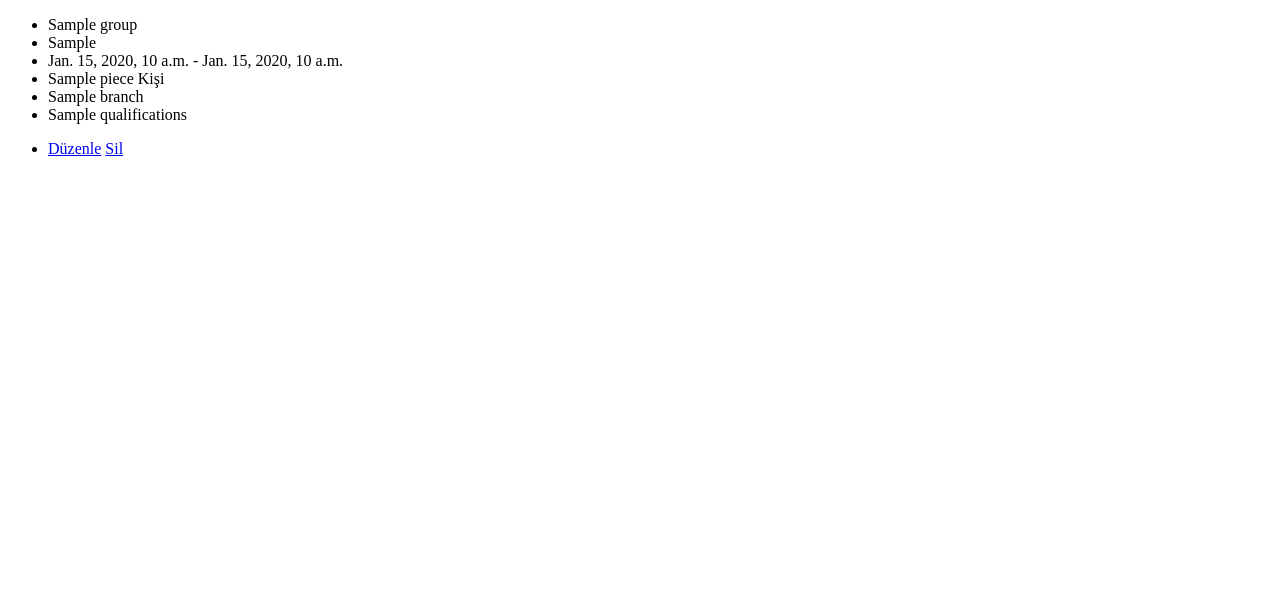
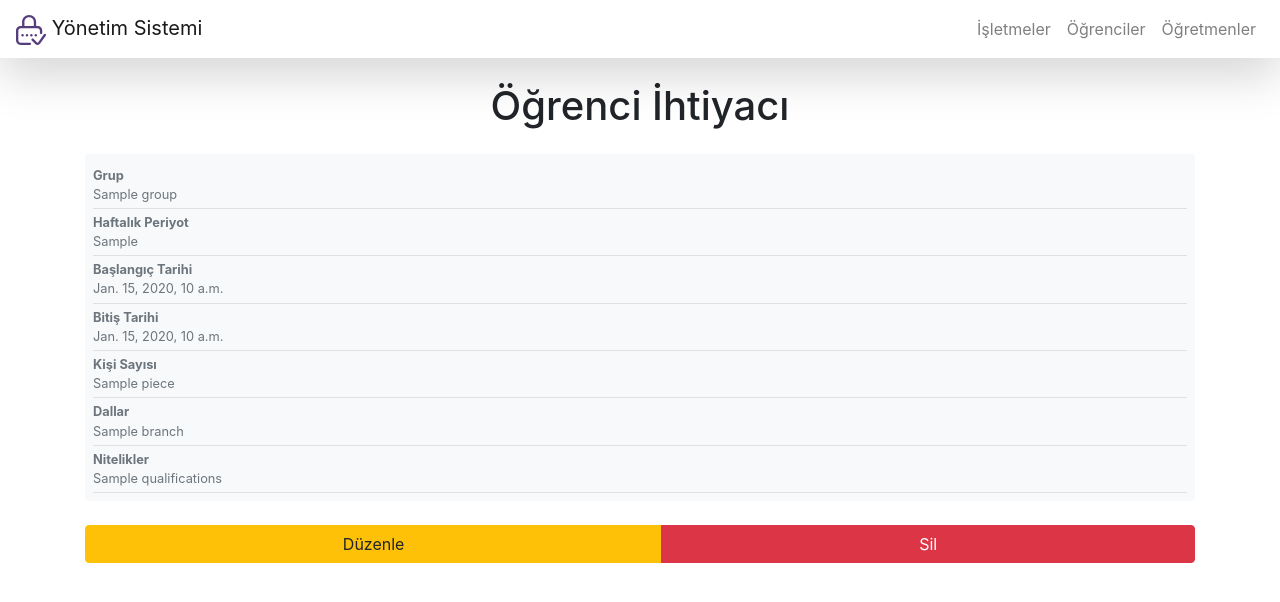
Before and after one commit to ykavras/management-system, a Django app: template businessadmin/apps/businesses/templates/student_qualification_detail.html in a window 1280 px wide. Shown: the top 602 px of the page. Run offline with Django 3.2, Linux system fonts and the light colour scheme; the template is opened without the code that fills it: most values are stand-ins (such as "Sample title", 1, 10 or a date in 2020); some libraries are stand-ins or nearby versions.

Commit message:
edited styles

```diff
--- a/businessadmin/apps/businesses/templates/student_qualification_detail.html
+++ b/businessadmin/apps/businesses/templates/student_qualification_detail.html
@@ -1,21 +1,74 @@
-<!DOCTYPE html>
-<html lang="en">
-<head>
-    <meta charset="UTF-8">
-    <title>Title</title>
-</head>
-<body>
-<ul>
-    <li>{{object.group}}</li>
-    <li>{{object.get_period_display}}</li>
-    <li>{{object.start_date}} - {{object.finish_date}}</li>
-    <li>{{object.piece}} Kişi</li>
-    <li>{% for branch in object.branch.all %}<span>{{branch.name}}</span>{% if not forloop.first %}, {%endif%}{%endfor%}
-    </li>
-    <li>{{object.qualifications}}</li>
-</ul>
-
-<ul><li> <a href="{% url 'business:qualification_edit' object.business.pk  object.pk %} ">Düzenle</a>
-        <a href="{% url 'business:qualification_delete'  object.business.pk  object.pk %} ">Sil</a></li></ul>
-</body>
-</html>
+{% extends 'base.html' %}{% load staticfiles %}
+{% block App %}
+    <div class="container">
+        <h1 class="text-center mt-4">Öğrenci İhtiyacı</h1>
+        <div class="bg-light rounded box-shadow p-2 mb-4 mt-4">
+            <div class="media text-muted pt-1">
+                <div class="media-body pb-1 mb-0 small lh-125 border-bottom border-gray">
+                    <div class="d-flex justify-content-between align-items-center w-100">
+                        <strong class="text-gray-dark">Grup</strong>
+                    </div>
+                    <span class="d-block">{{ object.group }}</span>
+                </div>
+            </div>
+            <div class="media text-muted pt-1">
+                <div class="media-body pb-1 mb-0 small lh-125 border-bottom border-gray">
+                    <div class="d-flex justify-content-between align-items-center w-100">
+                        <strong class="text-gray-dark">Haftalık Periyot</strong>
+                    </div>
+                    <span class="d-block">{{ object.get_period_display }}</span>
+                </div>
+            </div>
+            <div class="media text-muted pt-1">
+                <div class="media-body pb-1 mb-0 small lh-125 border-bottom border-gray">
+                    <div class="d-flex justify-content-between align-items-center w-100">
+                        <strong class="text-gray-dark">Başlangıç Tarihi</strong>
+                    </div>
+                    <span class="d-block">{% if object.start_date %}{{ object.start_date }}{% else %}Girilmedi.{% endif %}</span>
+                </div>
+            </div>
+            <div class="media text-muted pt-1">
+                <div class="media-body pb-1 mb-0 small lh-125 border-bottom border-gray">
+                    <div class="d-flex justify-content-between align-items-center w-100">
+                        <strong class="text-gray-dark">Bitiş Tarihi</strong>
+                    </div>
+                    <span class="d-block">{% if object.finish_date %}{{ object.finish_date }}{% else %}Girilmedi.{% endif %}</span>
+                </div>
+            </div>
+            <div class="media text-muted pt-1">
+                <div class="media-body pb-1 mb-0 small lh-125 border-bottom border-gray">
+                    <div class="d-flex justify-content-between align-items-center w-100">
+                        <strong class="text-gray-dark">Kişi Sayısı</strong>
+                    </div>
+                    <span class="d-block">{{ object.piece }}</span>
+                </div>
+            </div>
+            <div class="media text-muted pt-1">
+                <div class="media-body pb-1 mb-0 small lh-125 border-bottom border-gray">
+                    <div class="d-flex justify-content-between align-items-center w-100">
+                        <strong class="text-gray-dark">Dallar</strong>
+                    </div>
+                    <span class="d-block">
+                        {% for branch in object.branch.all %}<span>{{ branch.name }}</span>{% if not forloop.first %}, {% endif %}{% endfor %}
+                    </span>
+                </div>
+            </div>
+            <div class="media text-muted pt-1">
+                <div class="media-body pb-1 mb-0 small lh-125 border-bottom border-gray">
+                    <div class="d-flex justify-content-between align-items-center w-100">
+                        <strong class="text-gray-dark">Nitelikler</strong>
+                    </div>
+                    <span class="d-block">{{ object.qualifications }}</span>
+                </div>
+            </div>
+        </div>
+        <div class="btn-group d-flex">
+            <a class="btn btn-warning flex-fill"
+               href="{% url 'business:qualification_edit' object.business.pk  object.pk %} "
+               title="Düzenle">Düzenle</a>
+            <a class="btn btn-danger flex-fill"
+               href="{% url 'business:qualification_delete'  object.business.pk  object.pk %} "
+               title="Sil">Sil</a>
+        </div>
+    </div>
+{% endblock %}
```
